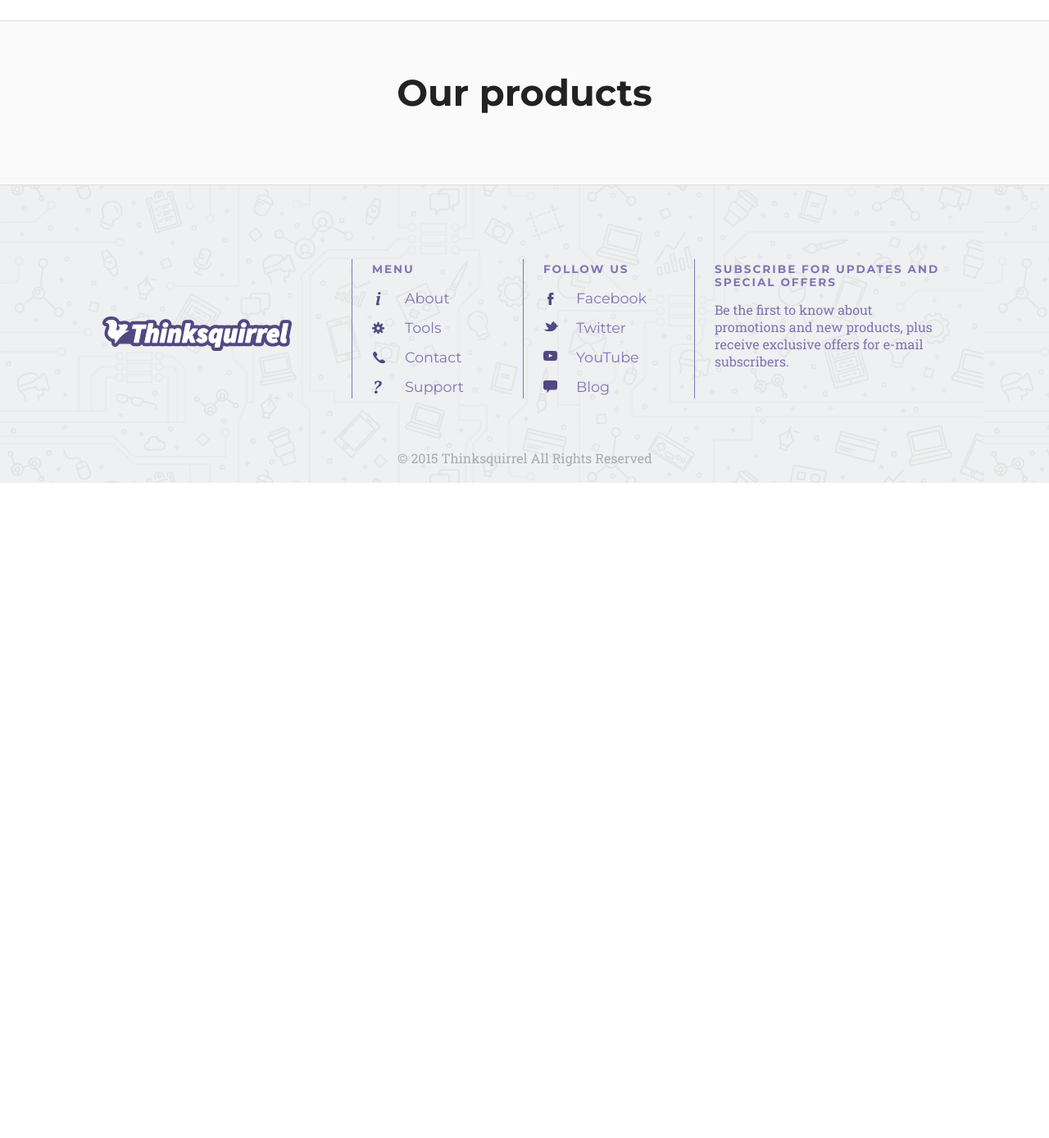
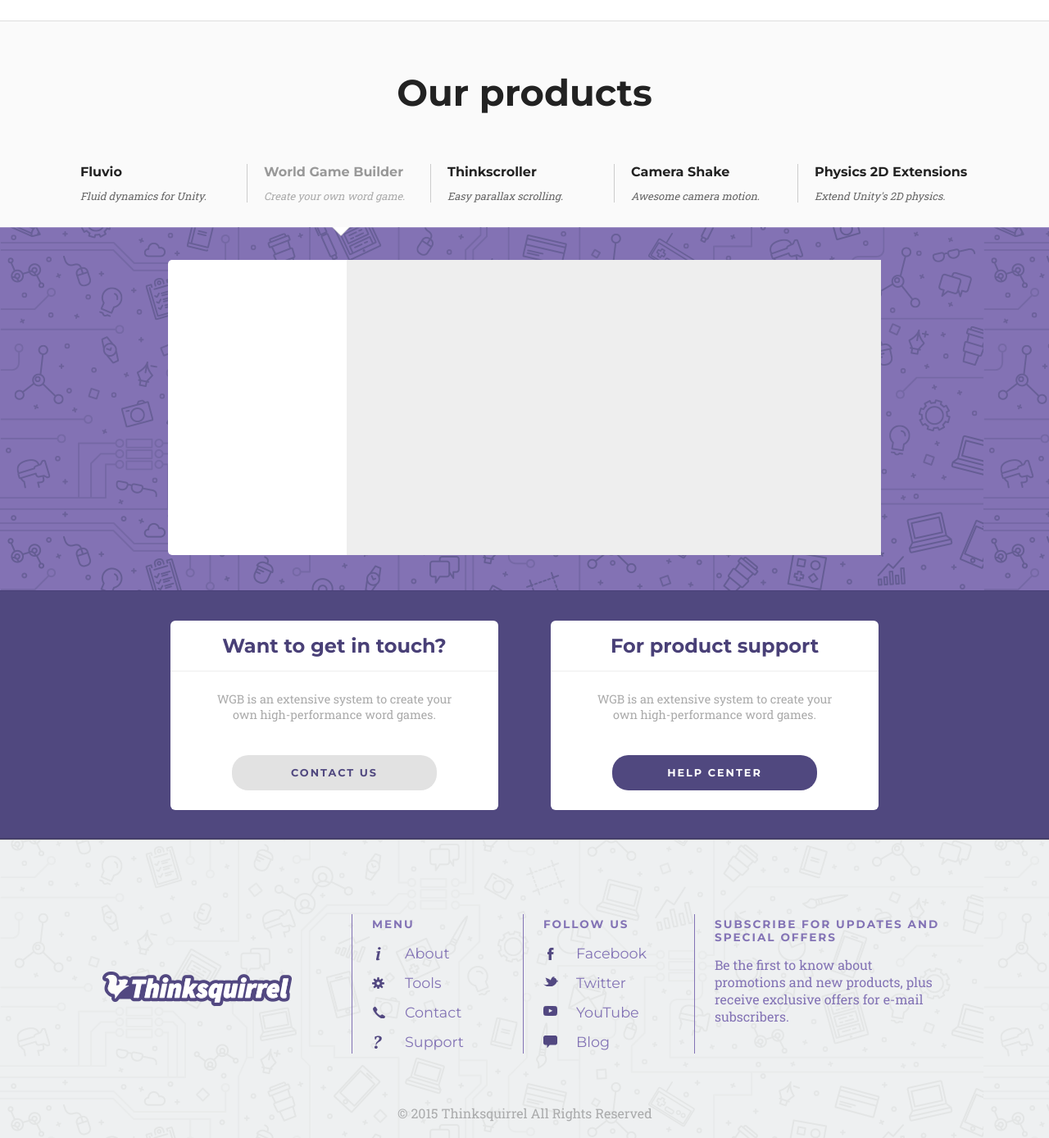
Before and after one commit to nbolt/thinksquirrel, a PHP site: page / in a window 1280 px wide. Shown: the part 2973-4361 px from the top of the page at 82% size. Before the commit the page ends 3562 px from the top, so only its background shows below. Run offline with PHP 8.4, Linux system fonts and the light colour scheme; some libraries are stand-ins or nearby versions.

Commit message:
work on product section

```diff
--- a/index.html
+++ b/index.html
@@ -135,8 +135,58 @@
     </div>
 
     <div id='block-4' class='block odd'>
-      <div class='content'>
-        <div class='title'>Our products</div>
+      <div class='selection'>
+        <div class='content'>
+          <div class='title'>Our products</div>
+          <div class='products'>
+              <div class='product'>
+                  <div class='title'>Fluvio</div>
+                  <div class='text'>Fluid dynamics for Unity.</div>
+              </div>
+              <div class='product selected'>
+                  <div class='title'>World Game Builder</div>
+                  <div class='text'>Create your own word game.</div>
+              </div>
+              <div class='product'>
+                  <div class='title'>Thinkscroller</div>
+                  <div class='text'>Easy parallax scrolling.</div>
+              </div>
+              <div class='product'>
+                  <div class='title'>Camera Shake</div>
+                  <div class='text'>Awesome camera motion.</div>
+              </div>
+              <div class='product'>
+                  <div class='title'>Physics 2D Extensions</div>
+                  <div class='text'>Extend Unity's 2D physics.</div>
+              </div>
+          </div>
+        </div>
+      </div>
+      <div class='viewport'>
+        <div class='top'>
+            <div class='product-info'>
+                <div class='left pane'></div
+                ><div class='right pane'></div>
+            </div>
+        </div>
+        <div class='bottom'>
+            <div class='boxes'>
+                <div class='box'>
+                    <div class='title'>Want to get in touch?</div>
+                    <div class='info'>
+                        <div class='text'>WGB is an extensive system to create your own high-performance word games.</div>
+                        <div class='gray button'>Contact Us</div>
+                    </div>
+                </div>
+                <div class='box'>
+                    <div class='title'>For product support</div>
+                    <div class='info'>
+                        <div class='text'>WGB is an extensive system to create your own high-performance word games.</div>
+                        <div class='purple button'>Help Center</div>
+                    </div>
+                </div>
+            </div>
+        </div>
       </div>
     </div>
 
--- a/style.css
+++ b/style.css
@@ -311,6 +311,176 @@
     margin: auto;
 }
 
+#block-4 .content {
+    width: 1116px;
+    padding-bottom: 30px;
+}
+
+#block-4 .products {
+    margin-top: 60px;
+}
+
+#block-4 .products .product {
+    position: relative;
+    display: inline-block;
+    vertical-align: top;
+    width: 220px;
+    border-right: thin solid #ccc;
+    padding-left: 16px;
+    box-sizing: border-box;
+}
+
+#block-4 .products .product::after, #block-4 .products .product::before {
+    top: 77px;
+    left: 50%;
+    border: solid transparent;
+    content: " ";
+    height: 0;
+    width: 0;
+    position: absolute;
+    pointer-events: none;
+    z-index: 10;
+    display: none;
+}
+
+#block-4 .products .product.selected::after, #block-4 .products .product.selected::before {
+    display: block;
+}
+
+#block-4 .products .product::after {
+    border-color: rgba(255, 255, 255, 0);
+    border-top-color: #fff;
+    border-width: 10px;
+    margin-left: -10px;
+}
+#block-4 .products .product::before {
+    border-color: rgba(204, 204, 204, 0);
+    border-top-color: #ccc;
+    border-width: 11px;
+    margin-left: -11px;
+}
+
+#block-4 .products .product:last-child {
+    border-right: 0;
+}
+
+#block-4 .products .product .title {
+    font-family: Montserrat;
+    font-weight: 600;
+}
+
+#block-4 .products .product .text {
+    font-family: Roboto Slab;
+    font-size: 0.8em;
+    color: #666;
+    font-style: italic;
+    margin-top: 12px;
+}
+
+#block-4 .products .product.selected .title {
+    color: #999;
+}
+
+#block-4 .products .product.selected .text {
+    color: #aaa;
+}
+
+#block-4 .viewport {
+    /* display: none; */
+}
+
+#block-4 .viewport .top {
+  background-image: url(/images/pattern4.png);
+  background-repeat: true;
+  height: 443px;
+  overflow: auto;
+}
+
+#block-4 .viewport .top .product-info {
+    height: 360px;
+    background-color: white;
+    border-radius: 5px;
+    width: 870px;
+    margin: 40px auto;
+}
+
+#block-4 .viewport .top .product-info .pane {
+    display: inline-block;
+    vertical-align: center;
+    height: 100%;
+}
+
+#block-4 .viewport .top .product-info .pane.left {
+    width: 25%;
+}
+
+#block-4 .viewport .top .product-info .pane.right {
+    background-color: #eee;
+    width: 75%;
+}
+
+#block-4 .viewport .bottom {
+    background-color: hsl(249, 28%, 39%);
+    border-top: thin solid hsl(250, 30%, 36%);
+    box-shadow: inset 0 -10px 3px -10px #222;
+}
+
+#block-4 .viewport .bottom .boxes {
+    width: 864px;
+    margin: auto;
+    padding: 36px 0;
+}
+
+#block-4 .viewport .bottom .boxes .box {
+    width: 400px;
+    margin-right: 60px;
+    display: inline-block;
+    vertical-align: top;
+    background-color: white;
+    border-radius: 6px;
+    box-sizing: border-box;
+}
+
+#block-4 .viewport .bottom .boxes .box:last-child {
+    margin-right: 0;
+}
+
+#block-4 .viewport .bottom .boxes .box .title {
+    color: hsl(250, 30%, 36%);
+    font-family: Montserrat;
+    font-size: 1.5em;
+    font-weight: 600;
+    text-align: center;
+    padding: 16px 0;
+    border-bottom: thin solid #eee;
+}
+
+#block-4 .viewport .bottom .boxes .box .text {
+    text-align: center;
+    font-family: Roboto Slab;
+    font-size: 0.9em;
+    color: #aaa;
+    padding: 24px 0;
+    width: 320px;
+    margin: auto;
+}
+
+#block-4 .viewport .bottom .boxes .box .button {
+    width: 250px;
+    margin: 16px auto 24px;
+    border-radius: 20px;
+}
+
+#block-4 .viewport .bottom .boxes .box .button.gray {
+    background-color: #e2e2e2;
+    color: hsl(249, 28%, 39%);
+}
+
+#block-4 .viewport .bottom .boxes .box .button.purple {
+    background-color: hsl(249, 28%, 39%);
+    color: white;
+}
+
 #block-5 {
   height: 363px;
   background-image: url(/images/pattern5.png);
```
Also changed, not shown: images/pattern4.png (added).
